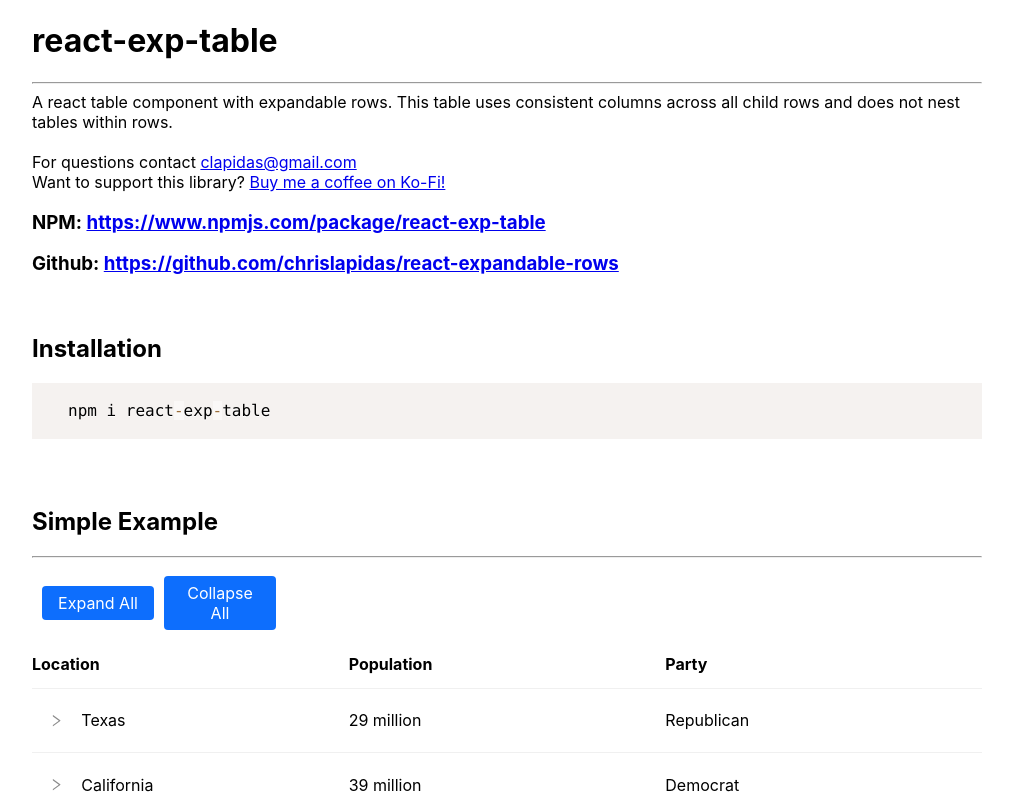
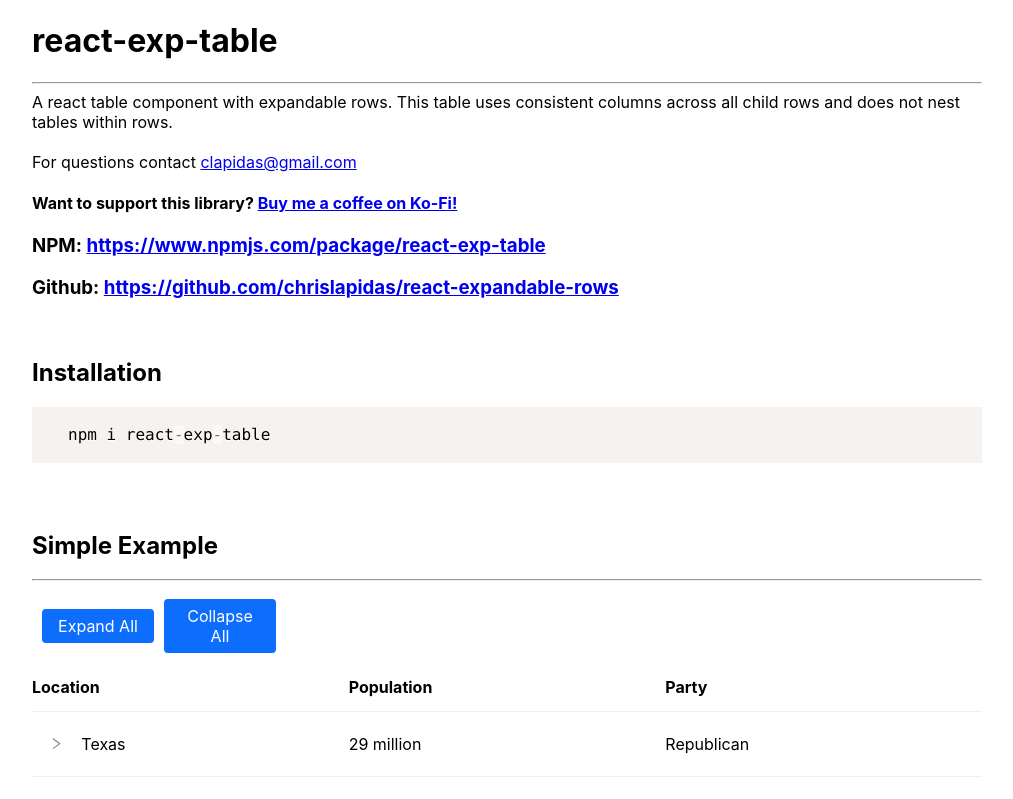
Before and after one commit to chrislapidas/react-expandable-rows, a React (Create React App) app: page / in a window 1280 px wide. Shown: the top 799 px of the page, without its empty margins (133-1146 px from the left). Built offline with nearby package versions, Linux system fonts and the light colour scheme.

Commit message:
make kofi bigger

```diff
--- a/src/app/App.tsx
+++ b/src/app/App.tsx
@@ -482,7 +482,6 @@
     <div className="App">
       <h1>react-exp-table</h1>
       <hr></hr>
-
       <div>
         A react table component with expandable rows. This table uses consistent
         columns across all child rows and does not nest tables within rows.
@@ -491,11 +490,11 @@
       <div>
         For questions contact{" "}
         <a href="mailto: clapidas@gmail.com">clapidas@gmail.com</a>
-      </div>
-      <div>
+      </div>{" "}
+      <h4>
         Want to support this library?{" "}
         <a href="https://ko-fi.com/chrislapidas">Buy me a coffee on Ko-Fi!</a>
-      </div>
+      </h4>
       <h3>
         NPM:{" "}
         <a href="https://www.npmjs.com/package/react-exp-table">
@@ -522,12 +521,10 @@
         rowKey={"location"}
       ></ExpandableTable>
       <div style={{ padding: 10 }}></div>
-
       <SyntaxHighlighter language="javascript" style={prism}>
         {simpleDataLiteral}
       </SyntaxHighlighter>
       <div style={{ padding: 20 }}></div>
-
       <h2>Advanced Example</h2>
       <hr />
       <ExpandableTable
@@ -538,12 +535,14 @@
         rowColor={rowColor}
         visibleOnInit={visibleOnInit}
       ></ExpandableTable>
-
       <div style={{ padding: 10 }}></div>
-
       <SyntaxHighlighter language="javascript" style={prism}>
         {dataLiteral}
       </SyntaxHighlighter>
+      <h4>
+        Want to support this library?{" "}
+        <a href="https://ko-fi.com/chrislapidas">Buy me a coffee on Ko-Fi!</a>
+      </h4>
     </div>
   );
 }
```
